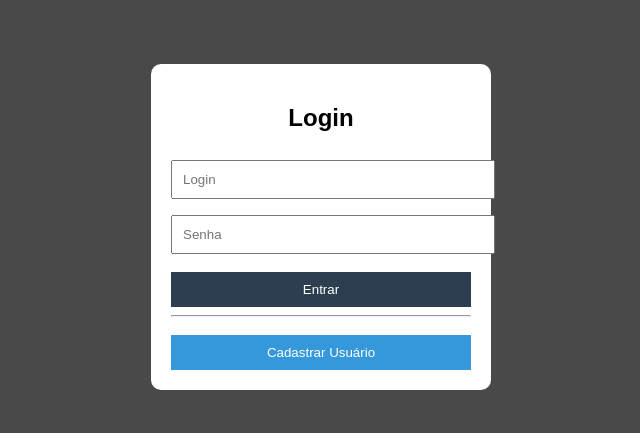
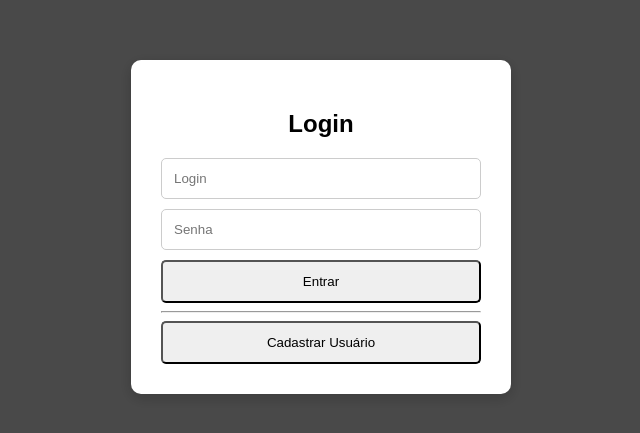
Before and after one commit to LucasBr07/Sistema-de-inventario, a plain HTML site: page index.html in a window 1280 px wide. Shown: the part 173-606 px from the top of the page, without its empty margins (319-959 px from the left). Drawn offline with Linux system fonts and the light colour scheme.

Commit message:
Add files via upload

```diff
--- a/style.css
+++ b/style.css
@@ -68,30 +68,31 @@ footer {
     align-items: center;
 }
 
+/* Isso garante que o card branco fique bonito e centralizado */
 .modal-content {
     background: white;
-    padding: 20px;
+    padding: 30px;         /* Espaço interno para os inputs não encostarem na borda */
     border-radius: 10px;
-    width: 300px;
+    width: 320px;          /* Largura fixa para controle total */
     text-align: center;
+    box-shadow: 0 4px 15px rgba(0,0,0,0.2);
 }
 
+/* Isso deixa os inputs dentro do limite e empilhados */
 .modal-content input {
-    width: 100%;
-    padding: 10px;
-    margin: 8px 0;
+    width: 100%;           /* Ocupa toda a largura disponível do card */
+    padding: 12px;         /* Espaço para o texto respirar dentro do campo */
+    margin: 10px 0;        /* Espaço vertical entre um input e outro */
+    border: 1px solid #ccc;
+    border-radius: 5px;
+    box-sizing: border-box; /* ESSENCIAL: impede o input de sair para fora do card */
+    display: block;        /* Garante que fiquem um embaixo do outro */
 }
 
+/* Deixa o botão alinhado com os inputs */
 button {
-    padding: 10px;
     width: 100%;
-    margin-top: 10px;
-    border: none;
-    cursor: pointer;
-    background: #2c3e50;
-    color: white;
+    padding: 12px;
+    border-radius: 5px;
+    box-sizing: border-box;
 }
-
-.cadastro-btn {
-    background: #3498db;
-}
```
